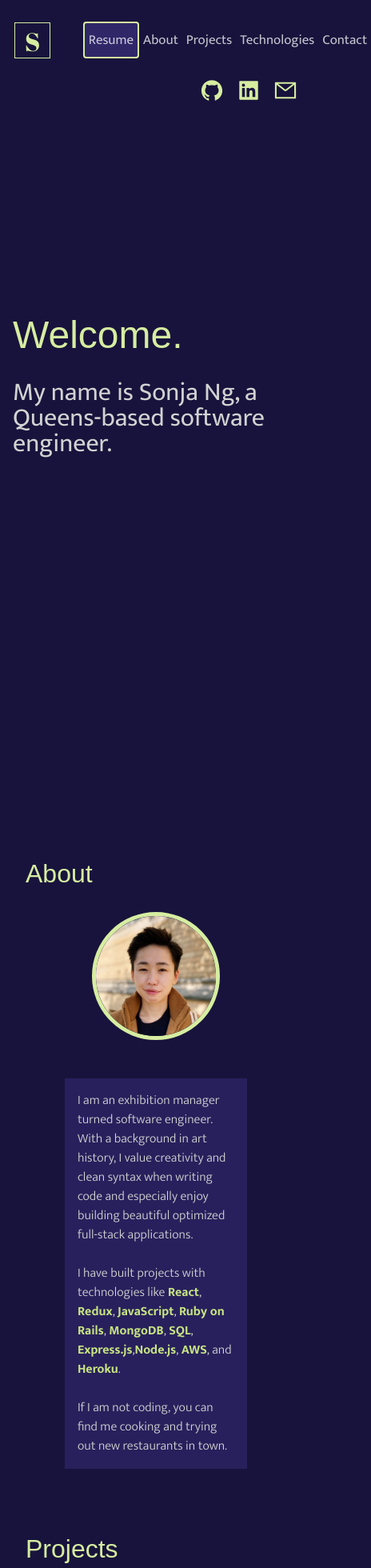
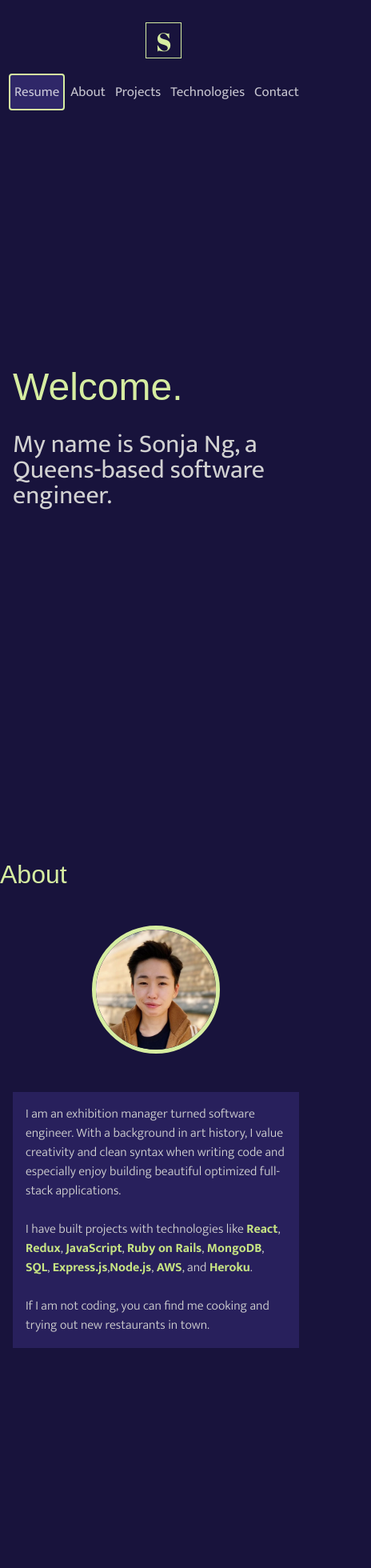
Before and after one commit to sonja-ng/portfolio-site, a Next.js app: page / in a window 390 px wide. Shown: the top 1960 px of the page at 80% size, 464 px wide, since content can reach past the window. Built offline with nearby package versions, Linux system fonts and the light colour scheme; a web font is replaced by a local one.

Commit message:
Fix responsive layout for md and lg

```diff
--- a/components/About/AboutStyles.js
+++ b/components/About/AboutStyles.js
@@ -6,10 +6,25 @@ export const Section = styled.section`
   padding-left: 10em;
   padding-top: 6em;
   @media ${(props) => props.theme.breakpoints.sm} {
-    padding: 10em 2em 0 2em;
-    max-height: 100vh;
+    padding: 12em 2em 0 2em;
+    max-height: max-content;
+  }
+  @media ${(props) => props.theme.breakpoints.md} {
+    padding: 6em 0 0 0;
+    max-height: max-content;
+  }
+
+  @media ${(props) => props.theme.breakpoints.lg} {
+    padding: 6em 0 0 0;
+    max-height: max-content;
+  }
+
+  @media ${(props) => props.theme.breakpoints.xl} {
+    padding: 6em 0 0 0;
+    max-height: max-content;
   }
 `;
+
 export const Div1 = styled.div`
   padding: 2em 20em 2em 20em;
   display: flex;
@@ -18,6 +33,14 @@ export const Div1 = styled.div`
   align-items: center;
   @media ${(props) => props.theme.breakpoints.sm} {
     padding: 0em;
+  }
+
+  @media ${(props) => props.theme.breakpoints.md} {
+    padding: 1em;
+  }
+
+  @media ${(props) => props.theme.breakpoints.lg} {
+    padding: 1em;
   }
 `;
 
@@ -52,5 +75,11 @@ export const Paragraph = styled.div`
     position: relative;
     @media ${(props) => props.theme.breakpoints.sm} {
         font-size: 1em;
+        width: 100%;
+      }
+
+    @media ${(props) => props.theme.breakpoints.md} {
+        font-size: 1em;
+        width: 100%;
       }
 `;
--- a/components/Contact/ContactStyles.js
+++ b/components/Contact/ContactStyles.js
@@ -21,6 +21,7 @@ export const ContactContainer = styled.div`
     width: 100%;
     padding-top: 2em;
   }
+
 `;
 
 export const ContactRow = styled.div`
@@ -34,12 +35,41 @@ export const ContactRow = styled.div`
     margin: 0;
     font-size: 1em;
   }
+  @media ${(props) => props.theme.breakpoints.md} {
+    margin: 0;
+    max-height: max-content;
+  }
+
+  @media ${(props) => props.theme.breakpoints.lg} {
+    margin: 0;
+    max-height: max-content;
+  }
+
+  @media ${(props) => props.theme.breakpoints.xl} {
+    margin: 0;
+    max-height: max-content;
+  }
 `;
 
 export const Span = styled.span`
   margin-left: 2em;
   @media ${(props) => props.theme.breakpoints.sm} {
     margin: .5em;
+  }
+
+  @media ${(props) => props.theme.breakpoints.md} {
+    margin-left: .2em;
+    max-height: max-content;
+  }
+
+  @media ${(props) => props.theme.breakpoints.lg} {
+    margin-left: .2em;
+    max-height: max-content;
+  }
+
+  @media ${(props) => props.theme.breakpoints.xl} {
+    margin-left: 0;
+    max-height: max-content;
   }
 `;
 
--- a/components/Header/HeaderStyles.js
+++ b/components/Header/HeaderStyles.js
@@ -13,8 +13,8 @@ export const Container = styled.nav`
   z-index: 10;
   @media ${(props) => props.theme.breakpoints.sm} {
     display: grid;
-    grid-template-columns: repeat(4, 1fr);
-    grid-template-rows: repeat(2, 60px);
+    grid-template-columns: repeat(5, 1fr);
+    grid-template-rows: repeat(3, 60px);
     grid-column-gap: 0.5rem;
     grid-row-gap: 0.5rem;
   }
@@ -25,7 +25,7 @@ export const Div1 = styled.div`
   flex-direction: row;
   align-content: center;
   @media ${(props) => props.theme.breakpoints.sm} {
-    grid-area: 1 / 1 / 2 / 3;
+    grid-area: 1 / 3 / 1 / 3;
   }
 `;
 
@@ -44,6 +44,7 @@ export const LogoContainer = styled.div`
     height: 45px;
     width: 45px;
     line-height: 45px;
+    margin-left: .7em;
 
   }
 `;
@@ -53,7 +54,7 @@ export const Div2 = styled.div`
   justify-content: space-around;
   align-items: center;
   @media ${(props) => props.theme.breakpoints.sm} {
-    grid-area: 1 / 2 / 2 / 5;
+    grid-area: 2 / 1 / 2 / 6;
   }
 `;
 export const Div3 = styled.div`
@@ -62,8 +63,7 @@ export const Div3 = styled.div`
   justify-content: flex-end;
   align-items: center;
   @media ${(props) => props.theme.breakpoints.sm} {
-    align-items: center;
-    grid-area: 2 / 2 / 2 / 5;
+    display: none;
   }
 `;
 
--- a/components/Projects/Projects.js
+++ b/components/Projects/Projects.js
@@ -18,7 +18,7 @@ const Projects = () => {
                             <ExternalLinks href={p.visit} target="blank"><FaGithubSquare size="1.3em"/></ExternalLinks>
                         </UtilityList>
                          <ImageDiv>
-                            <Image src={p.image} layout="fill" objectFit="cover" placeholder="blur" alt={p.tag} />
+                            <Image src={p.image} layout="fill" objectFit="cover" alt={p.tag} />
                         </ImageDiv>
                         <CardInfo>{p.description}</CardInfo>
                     </Project>
```
